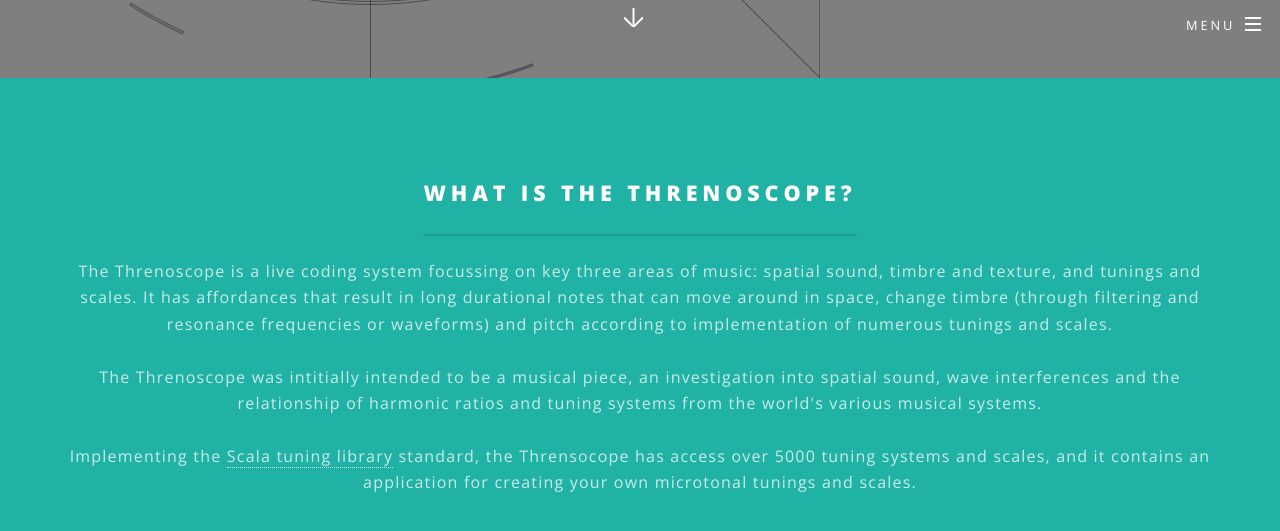
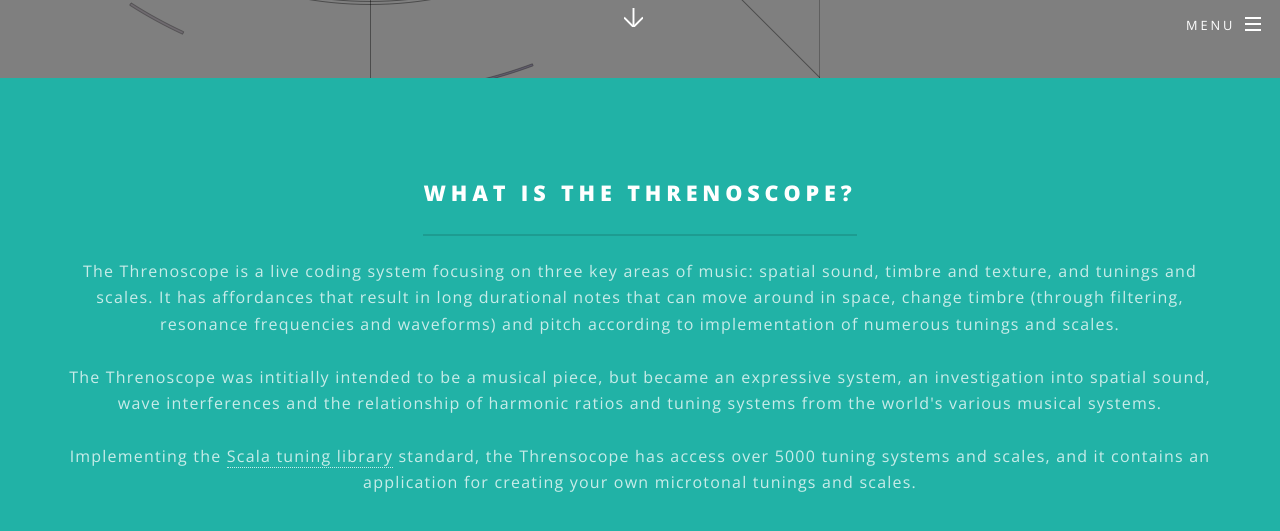
Before and after one commit to thormagnusson/threnoscope, a Jekyll site: the page built from index.html, in a window 1280 px wide and 900 px high, scrolled down 822 px, cut to the strip 0-592 px from the top of the window. Shown: the top 531 px of the strip. Built offline with Jekyll 4.4.1, drawn with Linux system fonts in a browser that asks for light colours.

Commit message:
spelling

```diff
--- a/index.html
+++ b/index.html
@@ -20,9 +20,9 @@ layout: landing
 							<header class="major">
 								<h2>What is the Threnoscope?</h2>
 
-								<p>The Threnoscope is a live coding system focussing on key three areas of music: spatial sound, timbre and texture, and tunings and scales. It has affordances that result in long durational notes that can move around in space, change timbre (through filtering and resonance frequencies or waveforms) and pitch according to implementation of numerous tunings and scales.<br />
+								<p>The Threnoscope is a live coding system focusing on three key areas of music: spatial sound, timbre and texture, and tunings and scales. It has affordances that result in long durational notes that can move around in space, change timbre (through filtering, resonance frequencies and waveforms) and pitch according to implementation of numerous tunings and scales.<br />
 								<br />
-								The Threnoscope was intitially intended to be a musical piece, an investigation into spatial sound, wave interferences and the relationship of harmonic ratios and tuning systems from the world's various musical systems.<br />
+								The Threnoscope was intitially intended to be a musical piece, but became an expressive system, an investigation into spatial sound, wave interferences and the relationship of harmonic ratios and tuning systems from the world's various musical systems.<br />
 								<br />
 								Implementing the <a href="http://www.huygens-fokker.org/scala/">Scala tuning library</a> standard, the Thrensocope has access over 5000 tuning systems and scales, and it contains an application for creating your own microtonal tunings and scales.
 								<br />
```
